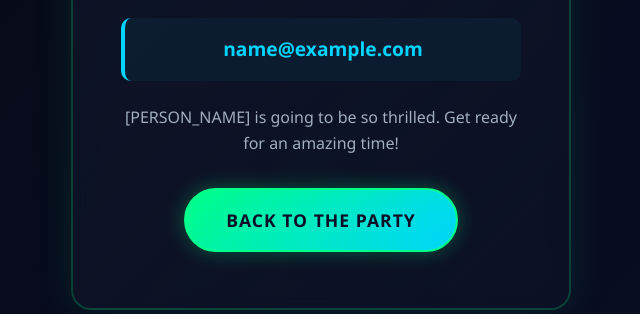
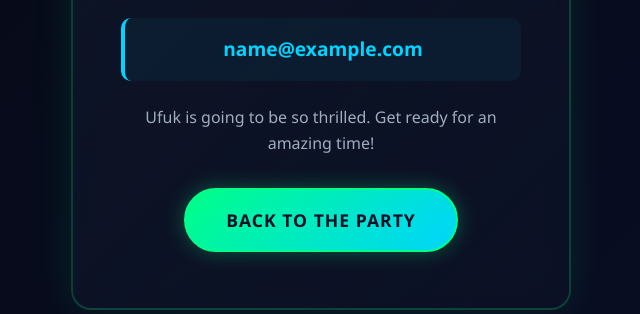
Before and after one commit to annikam873/Mitttest, a Flask app: template app/presentation/templates/thank_you.html in a window 1280 px wide. Shown: the part 656-970 px from the top of the page, without its empty margins (319-959 px from the left). Run offline with Flask 3, Linux system fonts and the light colour scheme; the template is opened without the code that fills it: most values are stand-ins (such as "Sample title", 1, 10 or a date in 2020).

Commit message:
Update thank_you.html

```diff
--- a/app/presentation/templates/thank_you.html
+++ b/app/presentation/templates/thank_you.html
@@ -4,4 +4,4 @@
 
 {% block content %}
 
-<section class="form-section"> <div class="container" style="max-width: 500px; text-align: center;"> <div class="thank-you-icon">❤️</div> <h1 class="section-title">Thanks for celebrating, {{ name }}!</h1> <p class="section-subtitle">We've securely locked in your RSVP and wishes under:</p> <p class="subscriber-info">{{ email }}</p> <p class="thank-you-note">[PERSON_NAME] is going to be so thrilled. Get ready for an amazing time!</p> <a href="{{ url_for('public.index') }}" class="cta-button">Back to the Party</a> </div> </section> {% endblock %}
+<section class="form-section"> <div class="container" style="max-width: 500px; text-align: center;"> <div class="thank-you-icon">❤️</div> <h1 class="section-title">Thanks for celebrating, {{ name }}!</h1> <p class="section-subtitle">We've securely locked in your RSVP and wishes under:</p> <p class="subscriber-info">{{ email }}</p> <p class="thank-you-note">Ufuk is going to be so thrilled. Get ready for an amazing time!</p> <a href="{{ url_for('public.index') }}" class="cta-button">Back to the Party</a> </div> </section> {% endblock %}
```
